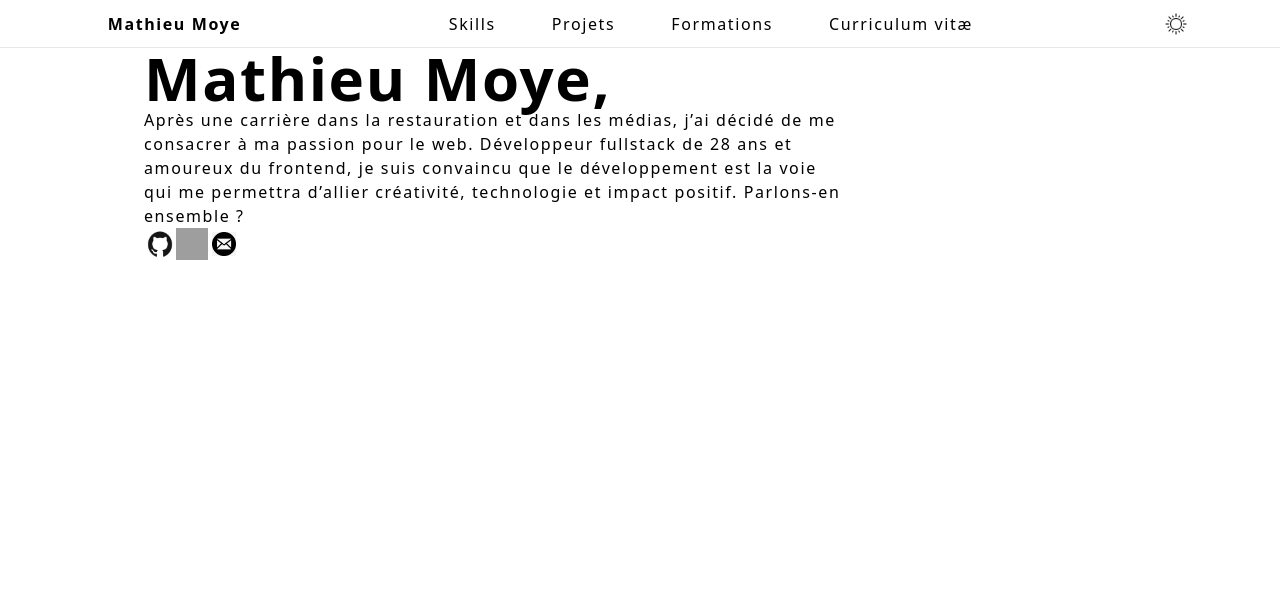
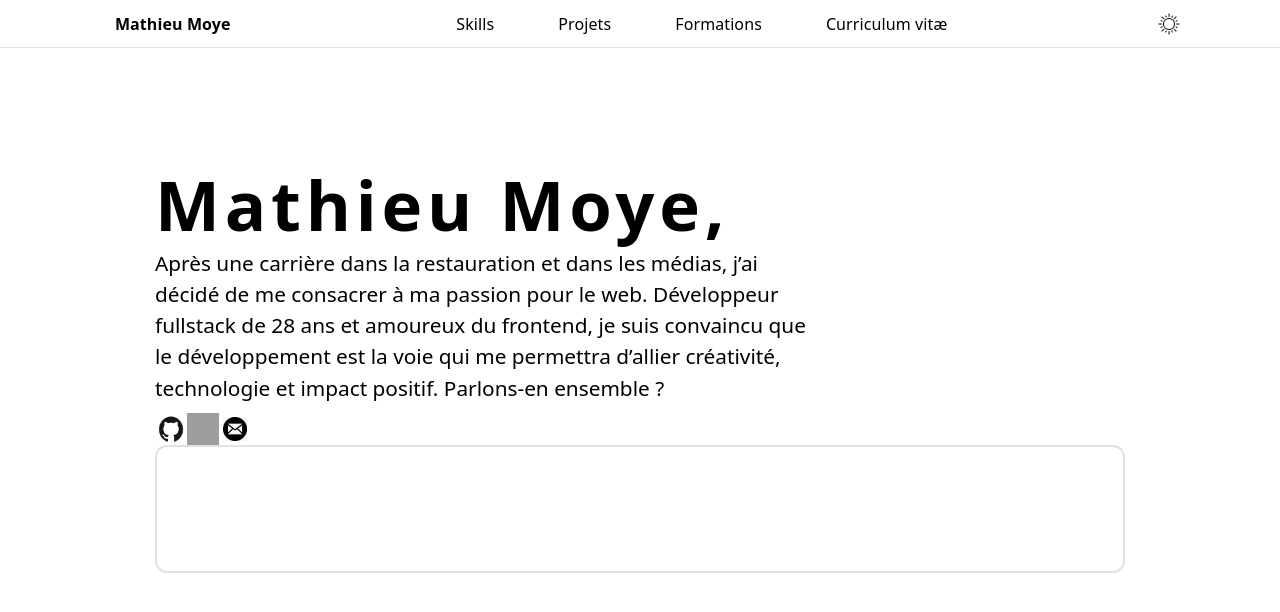
Before and after one commit to MathieuMoye/portfolio_V1, a React (Vite) app: page / in a window 1280 px wide. Shown: the top 612 px of the page. Built offline with nearby package versions, Linux system fonts and the light colour scheme; grey boxes are pictures that could not be loaded.

Commit message:
suppression tailwind/ Css homepage/ début du carousel de skills

```diff
--- a/src/App.css
+++ b/src/App.css
@@ -0,0 +1,10 @@
+.container {
+    height: 100%;
+}
+
+@media (min-width: 1600px) {
+    .container {
+        width: 1600px;
+        margin: auto;
+    }
+}
--- a/src/App.jsx
+++ b/src/App.jsx
@@ -1,9 +1,10 @@
 import Home from "./page/Home";
+import './App.css'
 
 const  App = () => {
 
   return (
-  <div className="text-light-dark-400 min-h-screen">
+  <div className="container">
     <Home />
   </div>
   )
--- /dev/null
+++ b/src/assets/styles/carousel.css
@@ -0,0 +1,5 @@
+.carousel-container {
+    border: 2px solid #e1e1e1;
+    border-radius: 12px;
+    height: 8rem;
+}
--- /dev/null
+++ b/src/assets/styles/header.css
@@ -0,0 +1,57 @@
+.header-container {
+    display: flex;
+    justify-content: space-around;
+    position: sticky;
+    top: 0px;
+    z-index: 10px;
+    padding: 0 10px;
+    border-bottom: 1px solid #e1e1e1 ;
+    height: 3rem;
+    letter-spacing: 0.1px;
+}
+
+.header-title {
+    width: auto;
+    display: flex;
+    flex-direction: row;
+    align-items: center;
+    cursor: pointer;
+    font-size: 1rem;
+    line-height: 1.5rem;
+    font-weight: 600;
+    padding: 0 1rem;
+}
+
+.header-nav {
+    display: flex;
+    flex-direction: row;
+    justify-content: center;
+    align-items: center;
+    font-size: 0.875rem;
+    line-height: 1.25rem;
+}
+
+.header-list {
+    width: auto;
+    display: flex;
+    flex-direction: row;
+    margin: auto;
+    justify-content: center;
+    justify-self: center;
+}
+
+.header-link {
+    padding: 0 2rem;
+    font-size: 1rem;
+    line-height: 1.5rem;
+}
+
+.header-div-logo {
+    display: flex;
+    align-items: center;
+}
+
+.header-sun {
+    width: 1.5rem;
+    height: 1.5rem;
+}
--- /dev/null
+++ b/src/assets/styles/home.css
@@ -0,0 +1,44 @@
+.home-container {
+    display: flex;
+    flex-direction: column;
+    align-self: center;
+    height: 647px;
+
+}
+
+.home-centered {
+    margin: auto 155px;
+}
+
+
+.home-title {
+    font-size: 4.3rem;
+    line-height: 1;
+    font-weight: 900;
+    letter-spacing: 0.3rem;
+}
+
+.home-desc {
+    margin-right: 300px;
+    font-size: 1.3rem;
+    font-weight: 100;
+    line-height: 1.5;
+    padding: 0.6rem 0;
+}
+
+.home-div-logo {
+    display: flex;
+    flex-direction: row;
+}
+
+.home-logo {
+    width: 2rem;
+    height: 2rem;
+}
+
+.mail-logo {
+    width: 1.5rem;
+    height: 1.5rem;
+    margin-top: 0.25rem;
+    margin-left: 0.25rem;
+}
--- a/src/components/layout/Carousel.jsx
+++ b/src/components/layout/Carousel.jsx
@@ -0,0 +1,15 @@
+import '../../assets/styles/carousel.css';
+
+const Carousel = () => {
+    return (
+        <div className='carousel-container'>
+           <div className='carousel'>
+                <div className='carousel-logo'>
+                </div>
+
+           </div>
+        </div>
+    )
+}
+
+export default Carousel;
--- a/src/components/layout/Header.jsx
+++ b/src/components/layout/Header.jsx
@@ -1,24 +1,25 @@
+import '../../assets/styles/header.css';
 import sunLogo from '../../img/sun-icon.png';
 
 const Header = () => {
     return (
-    <div className='flex tracking-widest justify-around sticky top-0 z-10 px-2.5 border-b h-12'>
-        <a href='#' className=" hover:bg-gray-200 w-auto flex flex-row items-center cursor-pointer text-base font-semibold px-4">Mathieu Moye</a>
-        <div className="flex flex-row justify-center items-center text-sm">
+    <div className='header-container'>
+        <a href='#' className="header-title hover:bg-gray-200">Mathieu Moye</a>
+        <div className=" header-nav">
             <nav>
-                <ul className=" w-auto flex flex-row m-auto justify-center self-center">
-                    <a className="hover:bg-gray-200 px-7 text-base" href="#"><li>Skills</li></a>
-                    <a className="hover:bg-gray-200 px-7 text-base" href="#"><li>Projets</li></a>
-                    <a className="hover:bg-gray-200 px-7 text-base" href="#"><li>Formations</li></a>
-                    <a className="hover:bg-gray-200 px-7 text-base" href="#"><li>Curriculum vitæ</li></a>
+                <ul className=" header-list">
+                    <a className="header-link hover:bg-gray-200" href="#"><li>Skills</li></a>
+                    <a className="header-link hover:bg-gray-200" href="#"><li>Projets</li></a>
+                    <a className="header-link hover:bg-gray-200" href="#"><li>Formations</li></a>
+                    <a className="header-link hover:bg-gray-200" href="#"><li>Curriculum vitæ</li></a>
                 </ul>
             </nav>
         </div>
-        <div className='flex items-center'>
-            <button><img className='w-6 h-6 hover:bg-gray-200' src={sunLogo} alt='Sun Logo'/></button>
+        <div className='header-div-logo'>
+            <button><img className=' header-sun hover:bg-gray-200' src={sunLogo} alt='Sun Logo'/></button>
         </div>
     </div>
-    )
-}
+    );
+};
 
 export default Header;
--- a/src/page/Home.jsx
+++ b/src/page/Home.jsx
@@ -1,16 +1,18 @@
-
 import Header from "../components/layout/Header";
+import Carousel from "../components/layout/Carousel";
 import githubLogo from '../img/github_logo.png';
 import linkedinLogo from '../img/linkedin_logo.jpg';
 import mailLogo from '../img/mail_logo.png';
+import '../assets/styles/home.css';
 
 const Home = () => {
     return (
-        <div className="">
+        <>
         <Header />
-            <div className="flex flex-col self-center w-1200 mx-36 tracking-widest ">
-              <h1 className="text-6xl font-bold">Mathieu Moye,</h1>
-              <p className="pr-72">Après une carrière dans la restauration
+            <div className="home-container">
+                <div className="home-centered">
+                    <h1 className="home-title">Mathieu Moye,</h1>
+                    <p className="home-desc">Après une carrière dans la restauration
                     et dans les médias, j’ai décidé de me
                     consacrer à ma passion pour le web.
                     Développeur fullstack de 28 ans et amoureux du frontend, je suis
@@ -19,14 +21,16 @@ const Home = () => {
                     technologie et impact positif.
                     Parlons-en ensemble ?
                     </p>
-             <div className="flex flex-row">
-                <a href='https://github.com/MathieuMoye'><img className='w-8 h-8' src={githubLogo} /></a>
-                <a href='https://www.linkedin.com/in/mathieumoye/'><img className='w-8 h-8'src={linkedinLogo} /></a>
-                <a href='mailto:moye.mathieu@gmail.com'><img className='w-6 h-6 mt-1 ml-1' src={mailLogo} /></a>
+                    <div className="home-div-logo">
+                        <a href='https://github.com/MathieuMoye'><img className='home-logo' src={githubLogo} /></a>
+                        <a href='https://www.linkedin.com/in/mathieumoye/'><img className=' home-logo'src={linkedinLogo} /></a>
+                        <a href='mailto:moye.mathieu@gmail.com'><img className='mail-logo' src={mailLogo} /></a>
                     </div>
+                    <Carousel />
                 </div>
 
             </div>
+        </>
     );
 }
 
```
Also changed, not shown: src/assets/json/skills.json (added, +38 -0 lines). Lines whose indentation alone changed are shown as unchanged.
